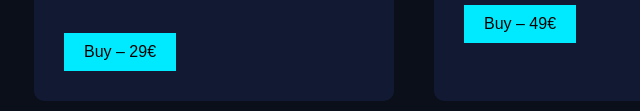
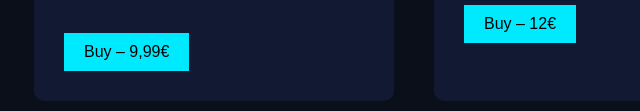
Before and after one commit to janosC93/Gaming-tools, a plain HTML site: page index.html in a window 1280 px wide. Shown: the part 841-952 px from the top of the page, 426-1066 px from the left. Drawn offline with Linux system fonts and the light colour scheme.

Commit message:
Update product prices in index.html

```diff
--- a/index.html
+++ b/index.html
@@ -82,7 +82,7 @@ Stream overlays
 <li>Stream Ending</li>
 </ul>
 
-<a class="buy" href="#" onclick="buyProduct('overlay')">Buy – 29€</a>
+<a class="buy" href="#" onclick="buyProduct('overlay')">Buy – 9,99€</a>
 
 </div>
 
@@ -102,7 +102,7 @@ Game UI icons
 <li>Coin icons</li>
 </ul>
 
-<a class="buy" href="#" onclick="buyProduct('assets')">Buy – 49€</a>
+<a class="buy" href="#" onclick="buyProduct('assets')">Buy – 12€</a>
 
 </div>
 
```
